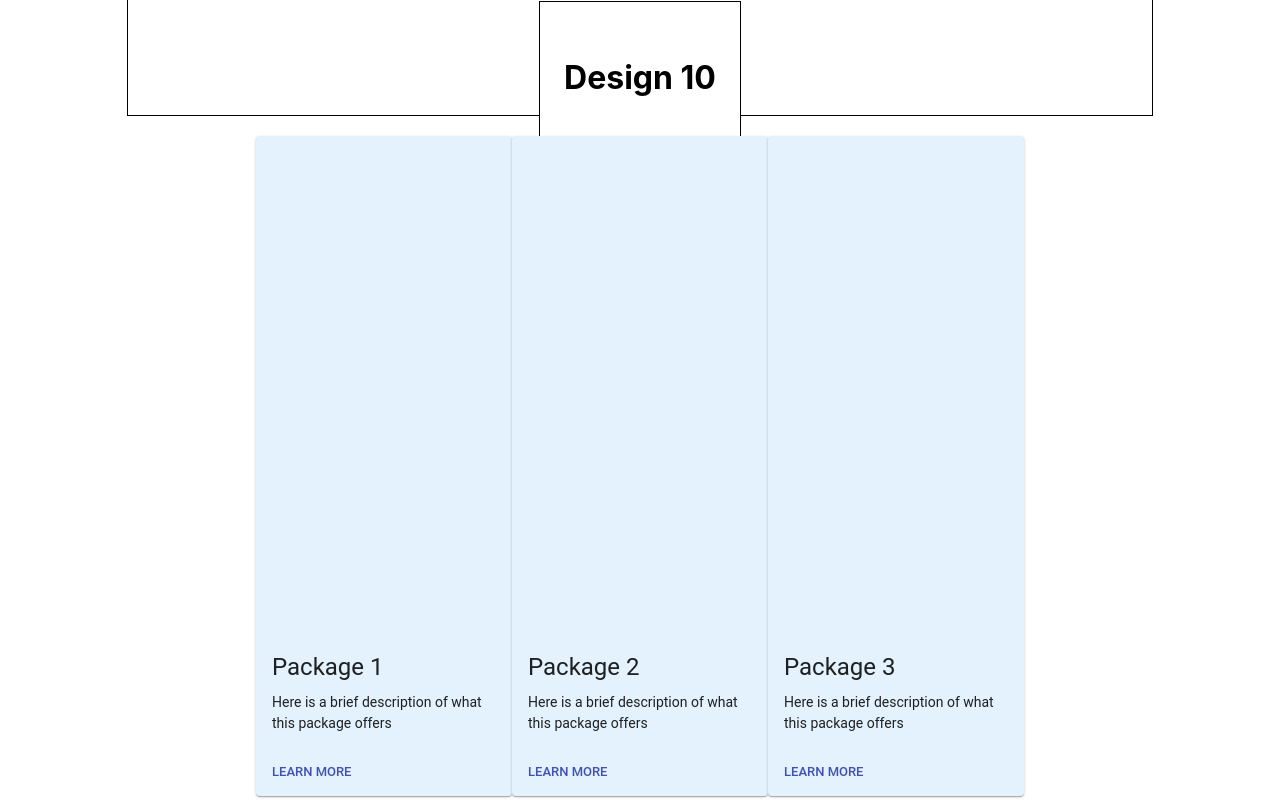
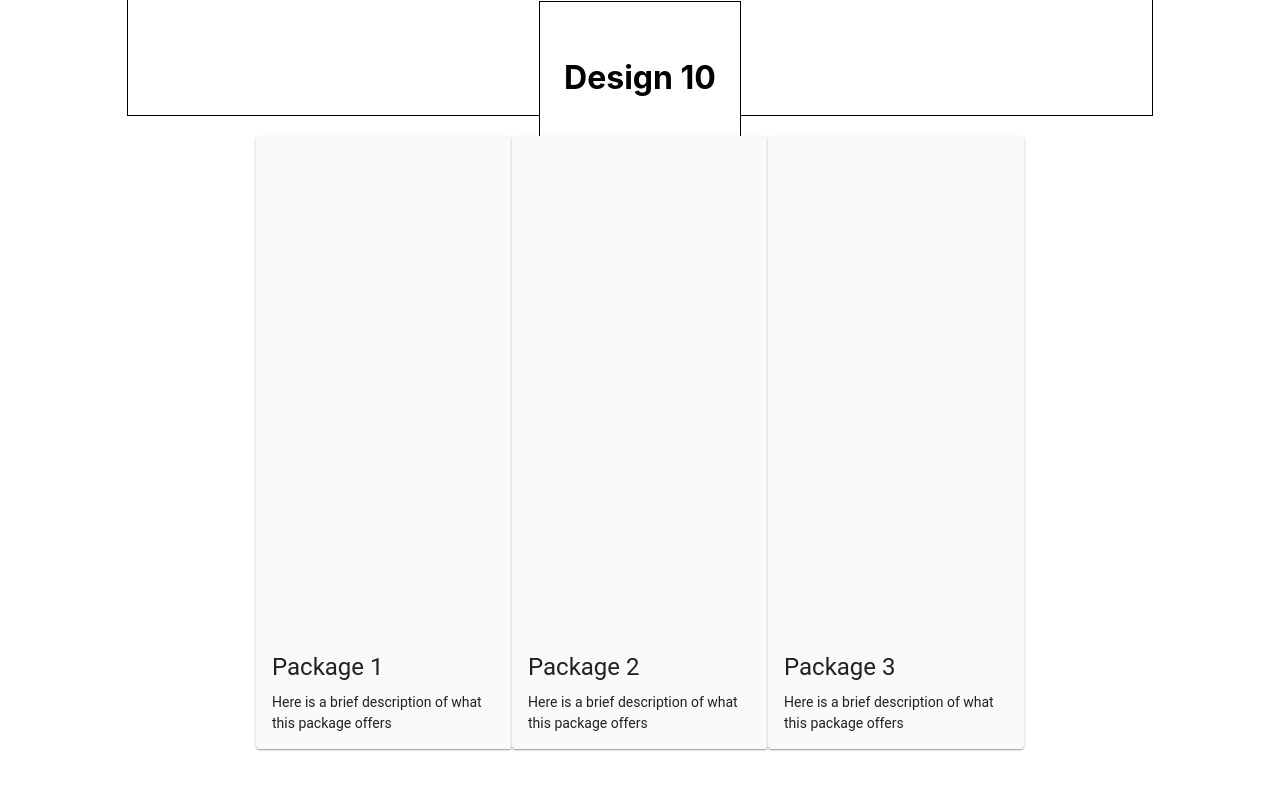
Before and after one commit to BloomTech-Labs/labs9-wedding-site, a React (Create React App) app in the folder front-end/: page / in a window 1280 px wide. Shown: the part 1840-2640 px from the top of the page. Built offline with nearby package versions, Linux system fonts and the light colour scheme.

Commit message:
Update pricing.js
minor styling changes

```diff
--- a/front-end/src/Main/pricing.js
+++ b/front-end/src/Main/pricing.js
@@ -3,13 +3,13 @@ import PropTypes from 'prop-types';
 import { withStyles } from '@material-ui/core/styles';
 import Card from '@material-ui/core/Card';
 import CardActionArea from '@material-ui/core/CardActionArea';
-import CardActions from '@material-ui/core/CardActions';
+// import CardActions from '@material-ui/core/CardActions';
 import CardContent from '@material-ui/core/CardContent';
 import CardMedia from '@material-ui/core/CardMedia';
-import Button from '@material-ui/core/Button';
+// import Button from '@material-ui/core/Button';
 import Typography from '@material-ui/core/Typography';
 import styled from 'styled-components';
-import blue from '@material-ui/core/colors/blue';
+import grey from '@material-ui/core/colors/grey';
 
 
 const PackageContainer = styled.div`
@@ -25,7 +25,7 @@ align-items: center;
 const styles = {
     card: {
         maxWidth: 345,
-        backgroundColor: blue[50],
+        backgroundColor: grey[50],
 
     },
     media: {
@@ -45,17 +45,14 @@ function Prices(props) {
                     <CardContent>
                         <Typography gutterBottom variant="h5" component="h2">
                             Package 1
-          </Typography>
+                        </Typography>
                         <Typography component="p">
                             Here is a brief description of what this package offers
-          </Typography>
+                        </Typography>
                     </CardContent>
                 </CardActionArea>
-                <CardActions>
-                    <Button size="small" color="primary">
-                        Learn More
-        </Button>
-                </CardActions>
+                {/* <CardActions>
+                </CardActions> */}
             </Card>
             <Card className={classes.card}>
                 <CardActionArea>
@@ -71,11 +68,8 @@ function Prices(props) {
               </Typography>
                     </CardContent>
                 </CardActionArea>
-                <CardActions>
-                    <Button size="small" color="primary">
-                        Learn More
-            </Button>
-                </CardActions>
+                {/* <CardActions>
+                </CardActions> */}
             </Card>
             <Card className={classes.card}>
                 <CardActionArea>
@@ -91,11 +85,8 @@ function Prices(props) {
                   </Typography>
                     </CardContent>
                 </CardActionArea>
-                <CardActions>
-                    <Button size="small" color="primary">
-                        Learn More
-                </Button>
-                </CardActions>
+                {/* <CardActions>
+                </CardActions> */}
             </Card>
         </PackageContainer>
     );
```
